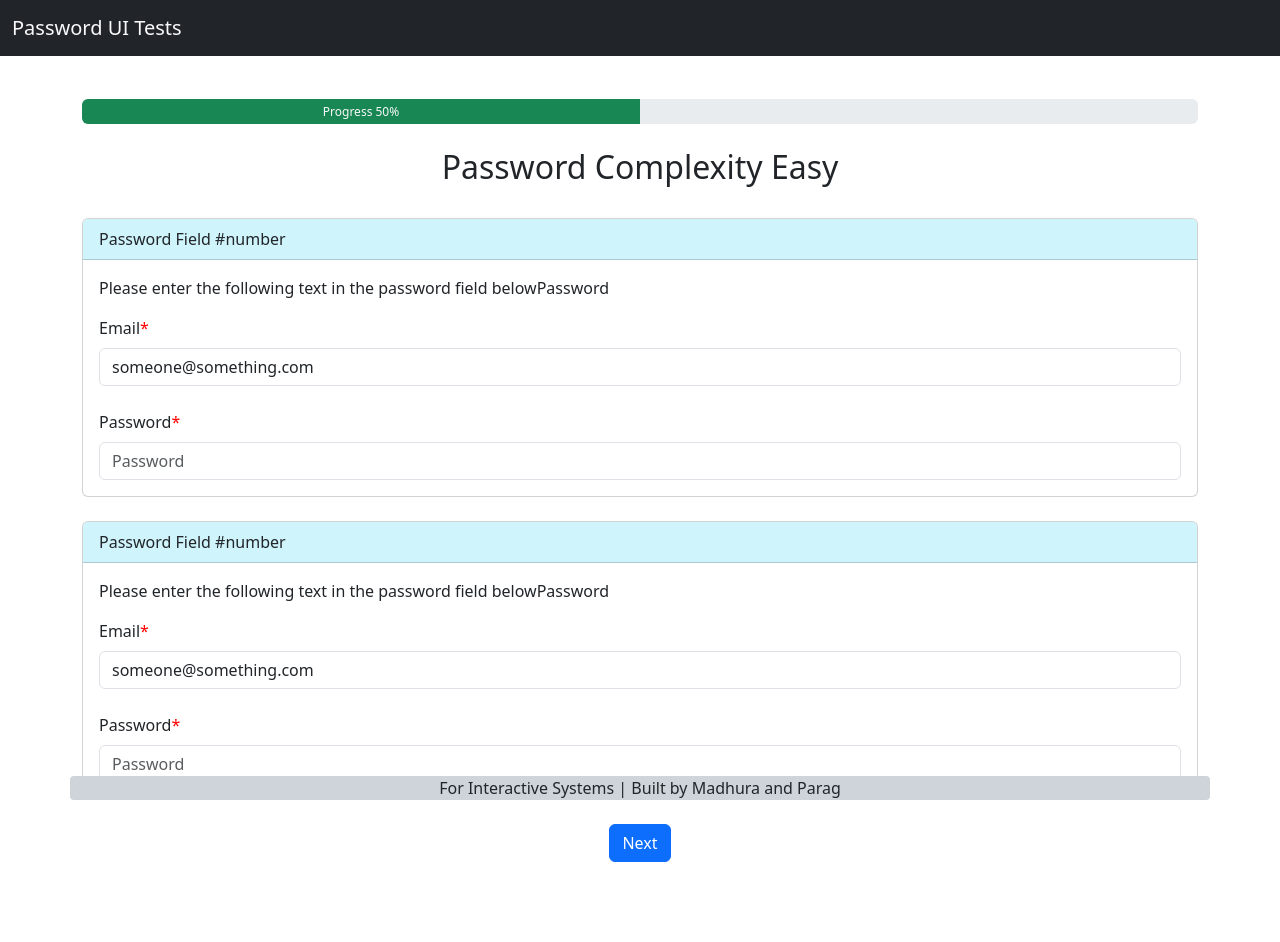
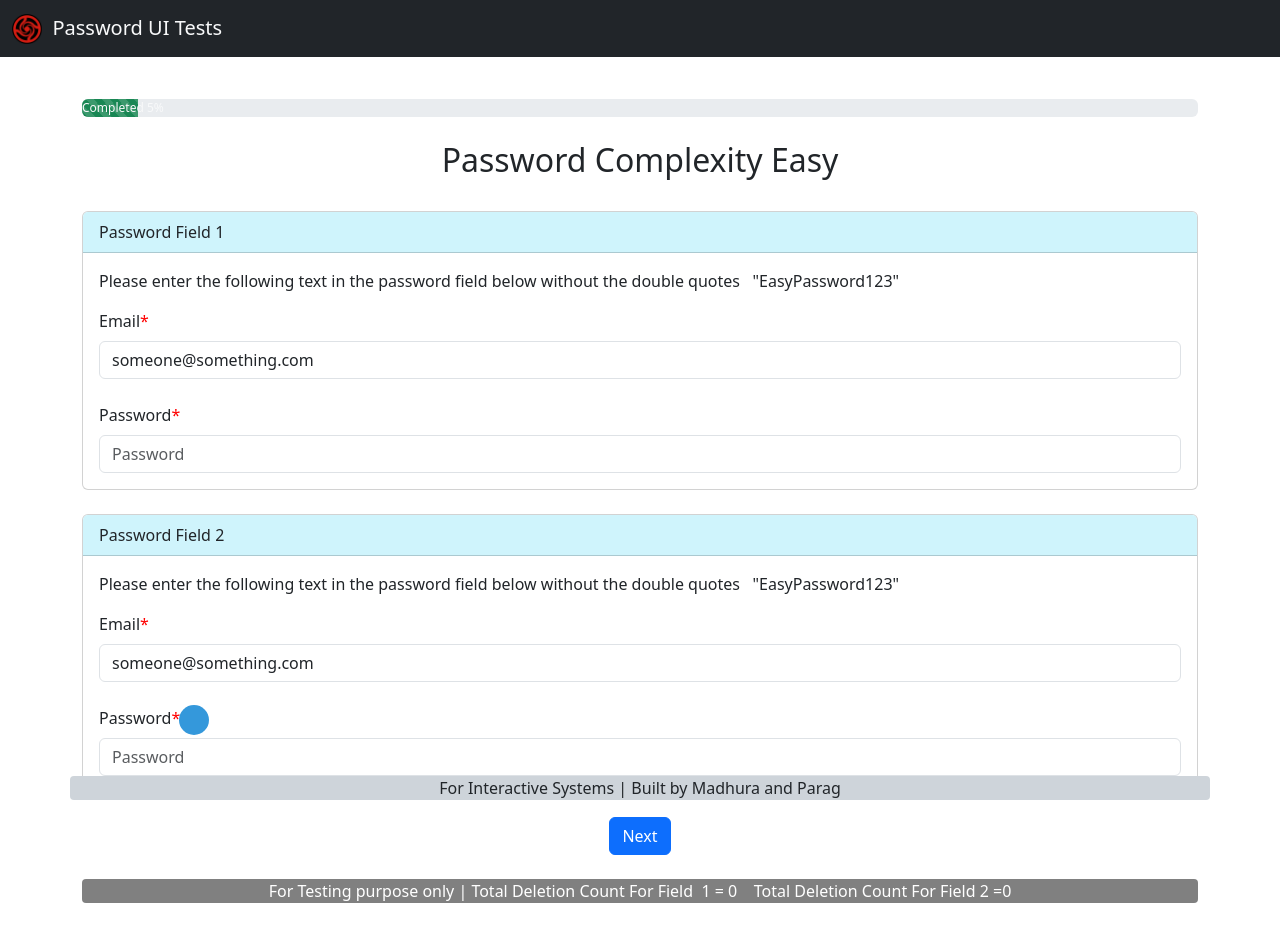
Before and after one commit to ParagNirwan/Password-UI-Tests, a React (Vite) app: page / in a window 1280 px wide. Both pictures are taken after a click on the button "Begin Testing". Before the commit the page ends 887 px from the top, so only its background shows below. Built offline with nearby package versions, Linux system fonts and the light colour scheme.

Commit message:
Deleted character count and partial character bubble

```diff
--- a/src/App.tsx
+++ b/src/App.tsx
@@ -1,10 +1,9 @@
 import { useState } from "react";
 import Navbar from "./components/Navbar";
 import PasswordField from "./components/PasswordField";
-import ProgressBar from "./components/ProgressBar";
 import Rules from "./components/Instructions";
 import Footer from "./components/Footer";
-
+import End from "./components/End";
 function App() {
   // State variable to track whether testing has begun
   const [testingStarted, setTestingStarted] = useState(false);
@@ -17,12 +16,10 @@ function App() {
   return (
     <div>
       <Navbar />
-
       {!testingStarted && <Rules onBeginTesting={handleBeginTesting} />}
-
-      {testingStarted && <ProgressBar />}
       {testingStarted && <PasswordField />}
       <Footer></Footer>
+      {/* <End></End> */}
     </div>
   );
 }
--- /dev/null
+++ b/src/components/End.tsx
@@ -0,0 +1,47 @@
+import { useState } from "react";
+
+function End() {
+  const [catImage, setCatImage] = useState("");
+
+  const fetchCatImage = () => {
+    const timestamp = new Date().getTime();
+    const apiUrl = `https://cataas.com/cat?timestamp=${timestamp}`;
+
+    fetch(apiUrl)
+      .then((response) => response.url)
+      .then((url) => setCatImage(url))
+      .catch((error) => console.error("Error fetching cat image:", error));
+  };
+
+  return (
+    <>
+      <div className="container">
+        <h3>
+          <p className="text-center mt-4">
+            Thou hast tested the UI valiantly, and for that, we extend our
+            deepest gratitude.
+          </p>
+          <p className="text-center">
+            As a token of our appreciation, behold a random feline image
+            conjured for thee!
+          </p>
+        </h3>
+        <div className="text-center mt-3">
+          <button className="btn btn-primary" onClick={fetchCatImage}>
+            Fetch Cat Image
+          </button>
+        </div>
+
+        <div className="d-flex justify-content-center align-items-center mt-4">
+          <img
+            src={catImage || "https://placekitten.com/300/200"}
+            alt="Random Feline"
+            className="img-fluid rounded"
+          />
+        </div>
+      </div>
+    </>
+  );
+}
+
+export default End;
--- a/src/components/Instructions.tsx
+++ b/src/components/Instructions.tsx
@@ -36,6 +36,11 @@ function Rules({ onBeginTesting }: RulesProps) {
       content:
         "For the Integrity of tests, copying and pasting text is disabled.",
     },
+    {
+      title: "Filled up Fields",
+      content:
+        "We have already filled up the email and password fields for you, you just have to correct the passwords*. Passwords have wrong character(s) in between them you just have to correct the character(s)",
+    },
   ];
 
   let [beginTest] = useState(false);
--- a/src/components/Navbar.tsx
+++ b/src/components/Navbar.tsx
@@ -2,8 +2,15 @@ function Navbar() {
   return (
     <nav className="navbar navbar-expand-lg bg-dark fixed-top">
       <div className="container-fluid">
-        <a className="navbar-brand text-light" href="#">
-          Password UI Tests
+        <a className="navbar-brand text-light" href="/">
+          <img
+            src="/jjk.png"
+            alt="Logo"
+            width="30"
+            height="30"
+            className="d-inline-block align-text-top"
+          />
+          &nbsp; Password UI Tests
         </a>
       </div>
     </nav>
--- /dev/null
+++ b/src/components/PasswordField.css
@@ -0,0 +1,16 @@
+body {
+  margin: 0;
+  padding: 0;
+}
+
+.my-div {
+  width: 30px;
+  height: 30px;
+  background-color: #3498db;
+  border-radius: 50%;
+  position: absolute;
+  top: 74%;
+  left: 10%;
+  transform: translate(-50%, -50%);
+  z-index: 1; /* Set your desired z-index value */
+}
--- a/src/components/PasswordField.tsx
+++ b/src/components/PasswordField.tsx
@@ -1,22 +1,152 @@
+import { useState } from "react";
+import ProgressBar from "./ProgressBar";
+import "./PasswordField.css";
+
 function PasswordField() {
-  const handlePaste = (e: { preventDefault: () => void; }) => {
+  const [pw1, setPw1] = useState("");
+  const [pw2, setPw2] = useState("");
+  const [totalDeletionCount1, setTotalDeletionCount1] = useState(0);
+  const [totalDeletionCount2, setTotalDeletionCount2] = useState(0);
+  const [topFieldNumber, setTopFieldNumber] = useState(1);
+  const [bottomFieldNumber, setBottomFieldNumber] = useState(2);
+  const [progress, setProgress] = useState(5);
+  const [complexity, setComplexity] = useState("Easy");
+  const [saved, setSaved] = useState({
+    dc1: 0,
+    dc2: 0,
+    dc3: 0,
+    dc4: 0,
+    dc5: 0,
+    dc6: 0,
+  });
+
+  const samplePasswords = {
+    1: "EasyPassword123",
+    2: "EasyPassword123",
+    3: "M3d!umStr0ng#",
+    4: "M3d!umStr0ng#",
+    5: "H@rdP@ssw0rd$123",
+    6: "H@rdP@ssw0rd$123",
+  };
+
+  const [displayedCharacters, setDisplayedCharacters] = useState("");
+
+  const clearDisplayedCharacters = () => {
+    setDisplayedCharacters("");
+  };
+
+  const handlePaste = (e) => {
     e.preventDefault();
   };
 
+  const handlePasswordChange = (event, setPassword, deletionCountState) => {
+    const currentValue = event.target.value;
+    const previousValue = setPassword === setPw1 ? pw1 : pw2;
+
+    if (previousValue.length > currentValue.length) {
+      const deletedCharacters = previousValue.length - currentValue.length;
+      deletionCountState((prevCount) => prevCount + deletedCharacters);
+    }
+
+    setPassword(currentValue);
+
+    if (setPassword === setPw2) {
+      const cursorPosition = event.target.selectionStart;
+      let start, end;
+
+      if (cursorPosition === 0) {
+        start = 0;
+        end = Math.min(currentValue.length, cursorPosition + 2);
+      } else if (cursorPosition === currentValue.length) {
+        start = Math.max(0, cursorPosition - 2);
+        end = currentValue.length;
+      } else {
+        start = Math.max(0, cursorPosition - 1);
+        end = Math.min(currentValue.length, cursorPosition + 1);
+      }
+
+      const charactersAroundCursor = currentValue.substring(start, end);
+
+      setDisplayedCharacters(charactersAroundCursor);
+      setTimeout(clearDisplayedCharacters, 3000);
+    }
+  };
+
+  const handleCursorMove = (event) => {
+    if (event.target.id === "pw2") {
+      const cursorPosition = event.target.selectionStart;
+      const currentValue = event.target.value;
+      let start, end;
+
+      if (cursorPosition === 0) {
+        start = 0;
+        end = Math.min(currentValue.length, cursorPosition + 2);
+      } else if (cursorPosition === currentValue.length) {
+        start = Math.max(0, cursorPosition - 2);
+        end = currentValue.length;
+      } else {
+        start = Math.max(0, cursorPosition - 1);
+        end = Math.min(currentValue.length, cursorPosition + 1);
+      }
+
+      const charactersAroundCursor = currentValue.substring(start, end);
+
+      setDisplayedCharacters(charactersAroundCursor);
+      setTimeout(clearDisplayedCharacters, 2000);
+    }
+  };
+
+  const handleNextClick = () => {
+    if (complexity === "Easy") {
+      setComplexity("Medium");
+      setProgress(progress + 30);
+      setTopFieldNumber(3);
+      setBottomFieldNumber(4);
+      setSaved({
+        ...saved,
+        dc1: totalDeletionCount1,
+        dc2: totalDeletionCount2,
+      });
+      setTotalDeletionCount1(0);
+      setTotalDeletionCount2(0);
+    } else if (complexity === "Medium") {
+      setComplexity("Hard");
+      setProgress(progress + 30);
+      setTopFieldNumber(5);
+      setBottomFieldNumber(6);
+      setSaved({
+        ...saved,
+        dc3: totalDeletionCount1,
+        dc4: totalDeletionCount2,
+      });
+      setTotalDeletionCount1(0);
+      setTotalDeletionCount2(0);
+    } else {
+      setSaved({
+        ...saved,
+        dc5: totalDeletionCount1,
+        dc6: totalDeletionCount2,
+      });
+    }
+  };
+
   return (
+    <>
+      <ProgressBar progress={progress} />
       <div className="container">
         <br />
-      <h2 className="text-center">Password Complexity {"Easy"}</h2>
+        <h2 className="text-center">Password Complexity {complexity}</h2>
         <br />
+
         <div className="card">
           <div className="card-header bg-info-subtle">
-          Password Field #{"number"}
+            Password Field {topFieldNumber}
           </div>
           <div className="card-body">
-          {/* <h5 className="card-title">Special title treatment</h5> */}
             <p className="card-text">
               Please enter the following text in the password field below
-            {"Password"}
+              without the double quotes &nbsp; "
+              {samplePasswords[topFieldNumber]}"
             </p>
             <div>
               <label htmlFor="email" className="form-label required">
@@ -40,25 +170,25 @@ function PasswordField() {
                 placeholder="Password"
                 required
                 onPaste={handlePaste}
+                value={pw1}
+                onChange={(e) =>
+                  handlePasswordChange(e, setPw1, setTotalDeletionCount1)
+                }
               />
             </div>
-
-          {/* <a href="#" className="btn btn-primary">
-            Check
-          </a> */}
           </div>
         </div>
         <br />
 
         <div className="card">
           <div className="card-header bg-info-subtle">
-          Password Field #{"number"}
+            Password Field {bottomFieldNumber}
           </div>
           <div className="card-body">
-          {/* <h5 className="card-title">Special title treatment</h5> */}
             <p className="card-text">
               Please enter the following text in the password field below
-            {"Password"}
+              without the double quotes &nbsp; "
+              {samplePasswords[bottomFieldNumber]}"
             </p>
             <label htmlFor="email" className="form-label required">
               Email
@@ -75,6 +205,11 @@ function PasswordField() {
               <label htmlFor="pw2" className="form-label required">
                 Password
               </label>
+              <div className="my-div">
+                {displayedCharacters && (
+                  <p className="text-center">{displayedCharacters}</p>
+                )}
+              </div>
               <input
                 type="password"
                 className="form-control"
@@ -82,20 +217,42 @@ function PasswordField() {
                 placeholder="Password"
                 required
                 onPaste={handlePaste}
+                value={pw2}
+                onChange={(e) =>
+                  handlePasswordChange(e, setPw2, setTotalDeletionCount2)
+                }
+                onKeyDown={handleCursorMove} // For arrow key events
+                onTouchMove={handleCursorMove} // For touch events
               />
             </div>
-          {/* <a href="#" className="btn btn-primary">
-            Check
-          </a> */}
           </div>
         </div>
         <br />
+
         <div className="text-center">
-        <a href="#" className="btn btn-primary">
+          <a href="#" className="btn btn-primary" onClick={handleNextClick}>
             Next
           </a>
         </div>
+        <br />
+
+        <div
+          style={{
+            backgroundColor: "gray",
+            color: "white",
+            borderRadius: "4px",
+          }}
+        >
+          <p className="text-center">
+            For Testing purpose only | Total Deletion Count For Field &nbsp;
+            {topFieldNumber} = {totalDeletionCount1}
+            &nbsp; &nbsp; Total Deletion Count For Field {bottomFieldNumber} =
+            {totalDeletionCount2}
+          </p>
         </div>
+      </div>
+    </>
   );
 }
+
 export default PasswordField;
--- a/src/components/ProgressBar.tsx
+++ b/src/components/ProgressBar.tsx
@@ -1,4 +1,4 @@
-function ProgressBar() {
+function ProgressBar({ progress }) {
   return (
     <div className="container">
       <br />
@@ -6,13 +6,15 @@ function ProgressBar() {
         className="progress"
         role="progressbar"
         aria-label="Example 20px high"
-        style={{ height: "25px" }}
+        style={{ height: "18px" }}
       >
         <div
-          className="progress-bar bg-success overflow-visible text-light"
-          style={{ width: "50%" }}
+          className="progress-bar progress-bar-striped progress-bar-animated bg-success overflow-visible text-light"
+          style={{
+            width: `${progress}%`,
+          }}
         >
-          Progress {50}%
+          Completed {progress}%
         </div>
       </div>
     </div>
```
Lines whose indentation alone changed are shown as unchanged.
